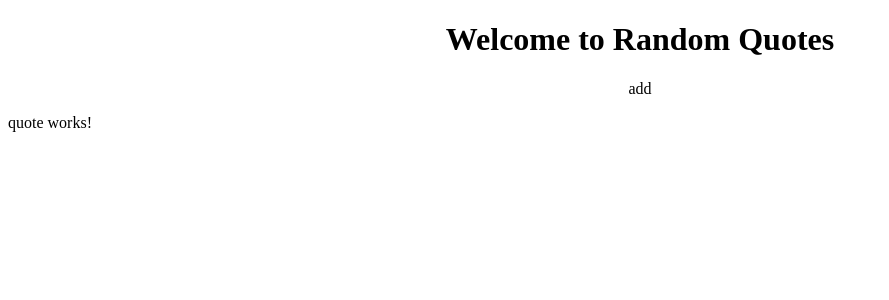
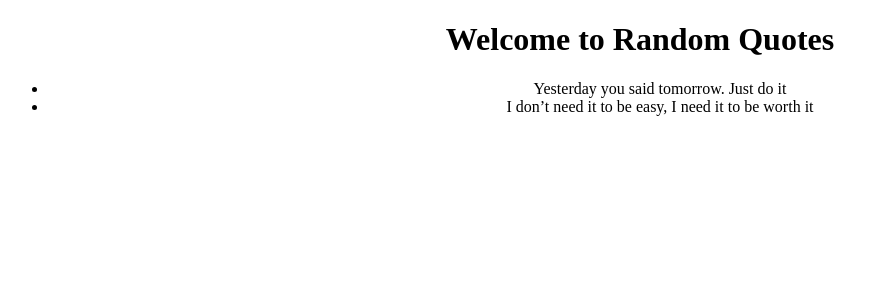
Before and after one commit to Juliet879/Random-Quotes, an Angular app in the folder Quotes/: page / in a window 1280 px wide. Shown: the top 300 px of the page, without its empty margins (0-889 px from the left). Built offline with nearby package versions, Linux system fonts and the light colour scheme.

Commit message:
add the quotes

```diff
--- a/Quotes/src/app/app.component.html
+++ b/Quotes/src/app/app.component.html
@@ -1,5 +1,8 @@
 <div style="text-align: center;">
   <h1> Welcome to Random Quotes</h1>
-  <p>add {{ quote  }}</p>
+  <ul>
+    <li *ngFor='let quote of quote'>
+        {{ quote }}
+    </li>
+  </ul>
 </div>
-<app-quote></app-quote>
--- a/Quotes/src/app/app.component.ts
+++ b/Quotes/src/app/app.component.ts
@@ -6,5 +6,9 @@ import { Component } from '@angular/core';
   styleUrls: ['./app.component.css']
 })
 export class AppComponent {
-  title = 'Quotes';
+   quote:string[];
+
+   constructor(){
+     this.quote = ['Yesterday you said tomorrow. Just do it','I don’t need it to be easy, I need it to be worth it',]
+   }
 }
--- a/Quotes/src/app/quote/quote.component.ts
+++ b/Quotes/src/app/quote/quote.component.ts
@@ -7,7 +7,6 @@ import { Component, OnInit } from '@angular/core';
 })
 export class QuoteComponent implements OnInit {
 
-  public quote = "Whatever you do ,do it well-Wait Disney";
 
   constructor() { }
 
```
